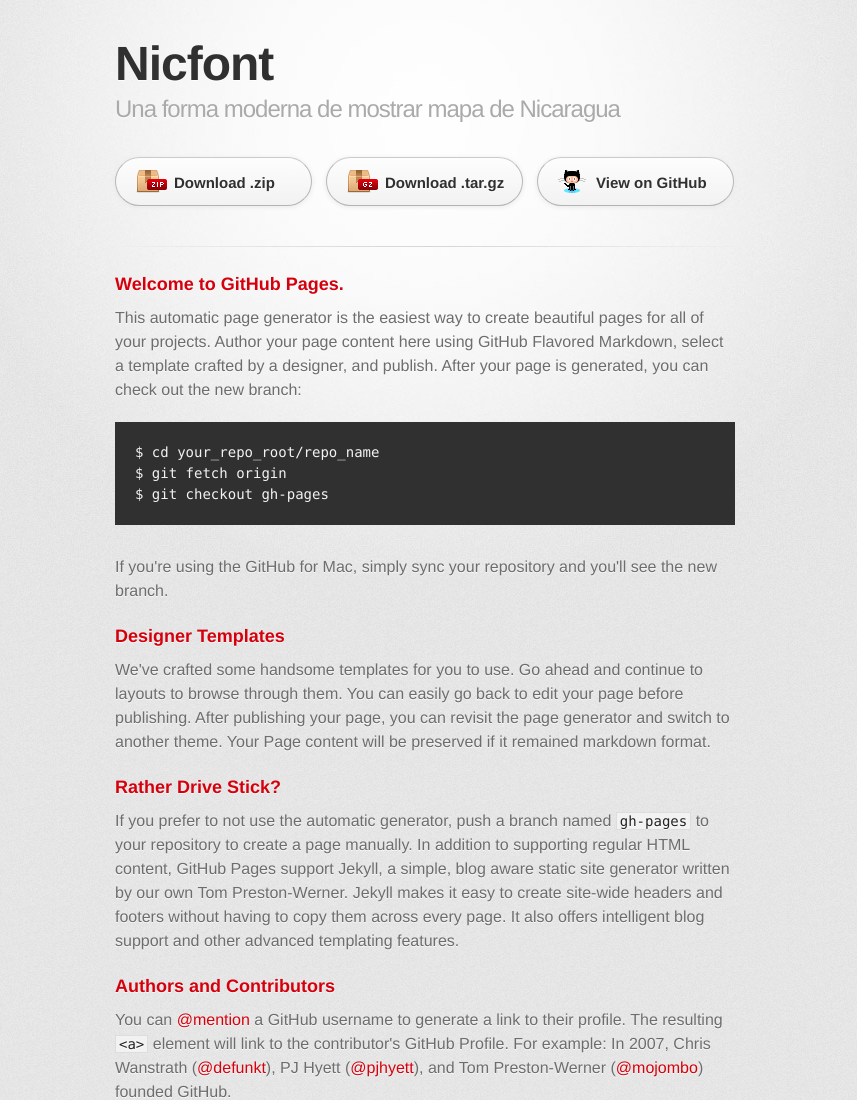
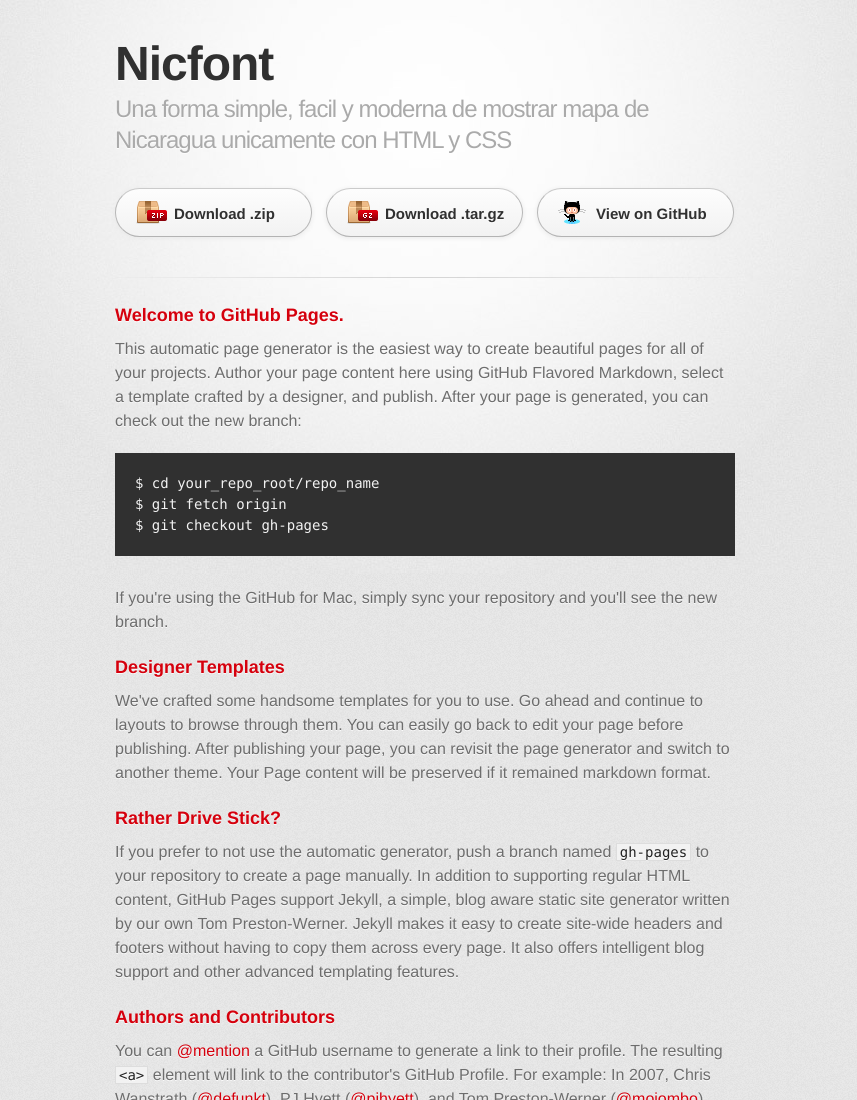
Before and after one commit to byroncorrales/nicfont, a plain HTML site: page index.html in a window 1280 px wide. Shown: the top 1100 px of the page, without its empty margins (215-1072 px from the left). Drawn offline with Linux system fonts and the light colour scheme; a web font is replaced by a local one.

Commit message:
cambio en index de github page

```diff
--- a/index.html
+++ b/index.html
@@ -10,7 +10,7 @@
     <!--[if lt IE 9]>
     <script src="//html5shiv.googlecode.com/svn/trunk/html5.js"></script>
     <![endif]-->
-    <title>Nicfont by byroncorrales</title>
+    <title>Nicfont por byroncorrales</title>
   </head>
 
   <body>
@@ -19,7 +19,7 @@
 
         <header>
           <h1>Nicfont</h1>
-          <h2>Una forma moderna de mostrar mapa de Nicaragua</h2>
+          <h2>Una forma simple, facil y moderna de mostrar mapa de Nicaragua unicamente con HTML y CSS</h2>
         </header>
 
         <section id="downloads" class="clearfix">
```
